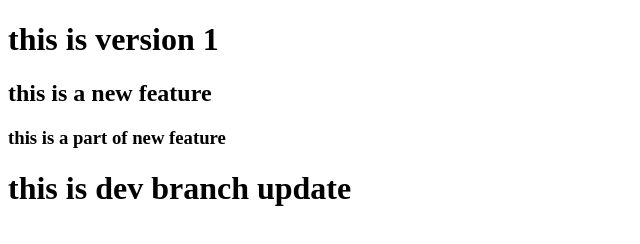
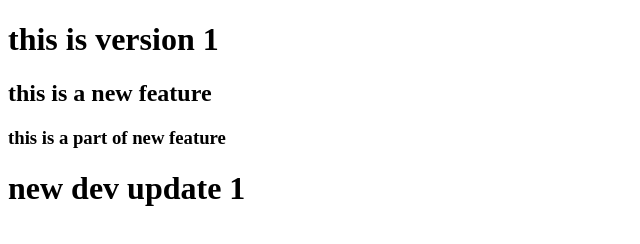
Before and after one commit to ChawlaAjay/demo, a plain HTML site: page index.html in a window 1280 px wide. Shown: the whole page, without its empty margins (0-640 px from the left). Drawn offline with Linux system fonts and the light colour scheme.

Commit message:
dev commit

```diff
--- a/index.html
+++ b/index.html
@@ -9,6 +9,6 @@
     <h1>this is version 1 </h1>
     <h2>this is a new feature</h2>
     <h3>this is a part of new feature</h3>
-    <h1>this is dev branch update</h1>
+    <h1>new dev update 1</h1>
 </body>
 </html>
```
